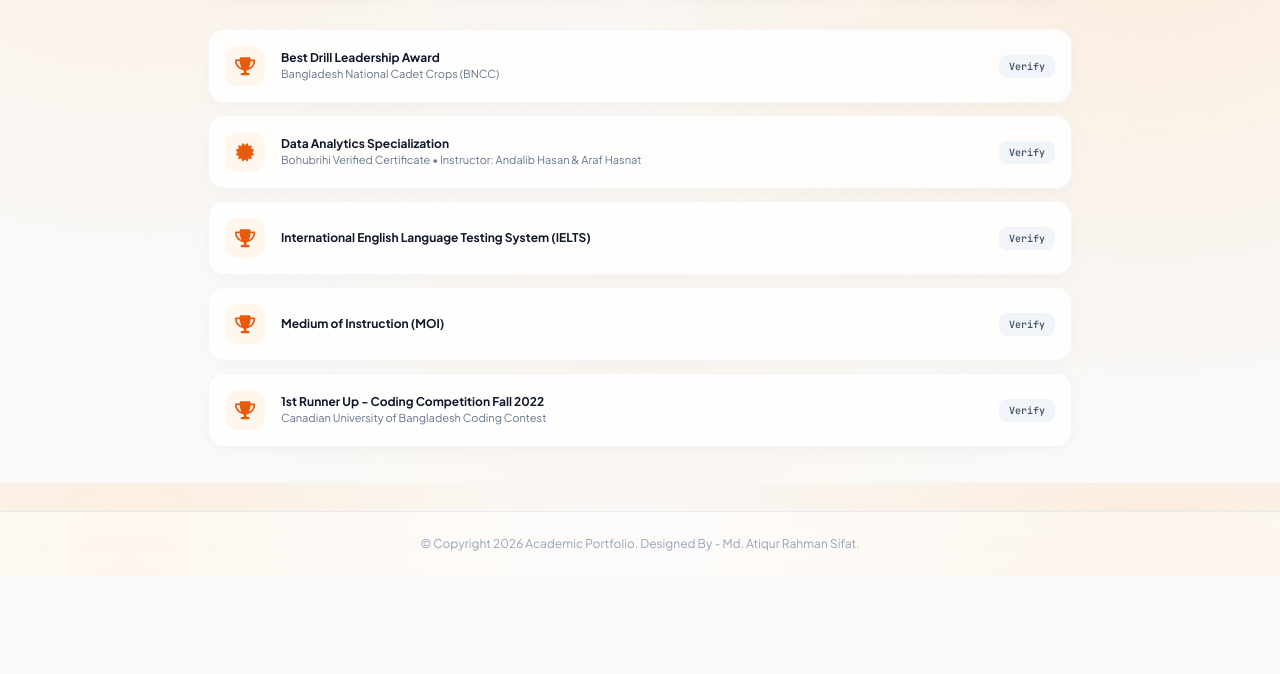
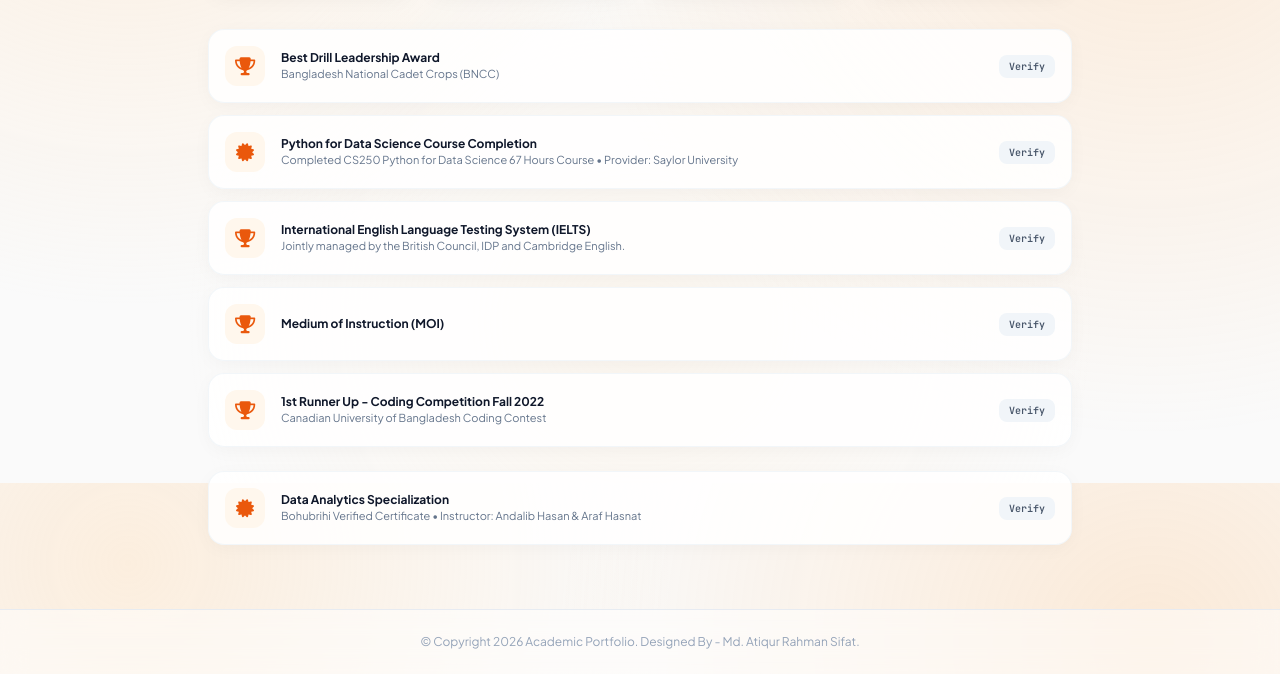
Before and after one commit to AtiqurRahman25/AtiqurRahman25.github.io, a plain HTML site: page certifications.html in a window 1280 px wide. Shown: the part 317-991 px from the top of the page. Before the commit the page ends 893 px from the top, so only its background shows below. Drawn offline with nearby package versions, Linux system fonts and the light colour scheme; no server answers.

Commit message:
Certifications Tab Update.

```diff
--- a/certifications.html
+++ b/certifications.html
@@ -162,13 +162,12 @@
                             <i class="fa-solid fa-certificate text-lg"></i>
                         </div>
                         <div>
-                            <h3 class="text-xs font-bold text-slate-900">Data Analytics Specialization</h3>
-                            <p class="text-[11px] text-slate-500">Bohubrihi Verified Certificate • Instructor: Andalib
-                                Hasan & Araf Hasnat
+                            <h3 class="text-xs font-bold text-slate-900">Python for Data Science Course Completion</h3>
+                            <p class="text-[11px] text-slate-500">Completed CS250 Python for Data Science 67 Hours Course • Provider: Saylor University
                             </p>
                         </div>
                     </div>
-                    <a href="https://drive.google.com/file/d/1bOYaf4UCnaR9ev4Xq9HBx17h_ex78Yuz/view?usp=drive_link"
+                    <a href="https://drive.google.com/file/d/1SdZ-2Mmk5xy-kPs_BL4jU_5IIvSQu0X0/view?usp=sharing"
                         target="_blank" rel="noopener noreferrer"
                         class="px-2.5 py-1 rounded-lg bg-slate-100 hover:bg-slate-200 transition-colors text-slate-600 font-mono text-[10px] font-bold inline-flex items-center gap-1">
                         Verify
@@ -182,8 +181,8 @@
                             <i class="fa-solid fa-trophy text-lg"></i>
                         </div>
                         <div>
-                            <h3 class="text-xs font-bold text-slate-900">International English Language Testing System
-                                (IELTS)</h3>
+                            <h3 class="text-xs font-bold text-slate-900">International English Language Testing System (IELTS)</h3>
+                            <p class="text-[11px] text-slate-500">Jointly managed by the British Council, IDP and Cambridge English.</p>
                         </div>
                     </div>
                     <a href="https://drive.google.com/file/d/1bcZjeU46se53ac91xkP1aoCILWdj-fSZ/view?usp=sharing"
@@ -225,6 +224,27 @@
                         Verify</a>
                 </div>
             </div>
+
+                <div class="card-illustrative rounded-2xl p-4 flex items-center justify-between">
+                    <div class="flex items-center gap-4">
+                        <div
+                            class="w-10 h-10 rounded-xl bg-brand-50 flex items-center justify-center text-brand-600 shrink-0">
+                            <i class="fa-solid fa-certificate text-lg"></i>
+                        </div>
+                        <div>
+                            <h3 class="text-xs font-bold text-slate-900">Data Analytics Specialization</h3>
+                            <p class="text-[11px] text-slate-500">Bohubrihi Verified Certificate • Instructor: Andalib
+                                Hasan & Araf Hasnat
+                            </p>
+                        </div>
+                    </div>
+                    <a href="https://drive.google.com/file/d/1bOYaf4UCnaR9ev4Xq9HBx17h_ex78Yuz/view?usp=drive_link"
+                        target="_blank" rel="noopener noreferrer"
+                        class="px-2.5 py-1 rounded-lg bg-slate-100 hover:bg-slate-200 transition-colors text-slate-600 font-mono text-[10px] font-bold inline-flex items-center gap-1">
+                        Verify
+                    </a>
+                </div>
+
         </section>
 
     </main>
```
